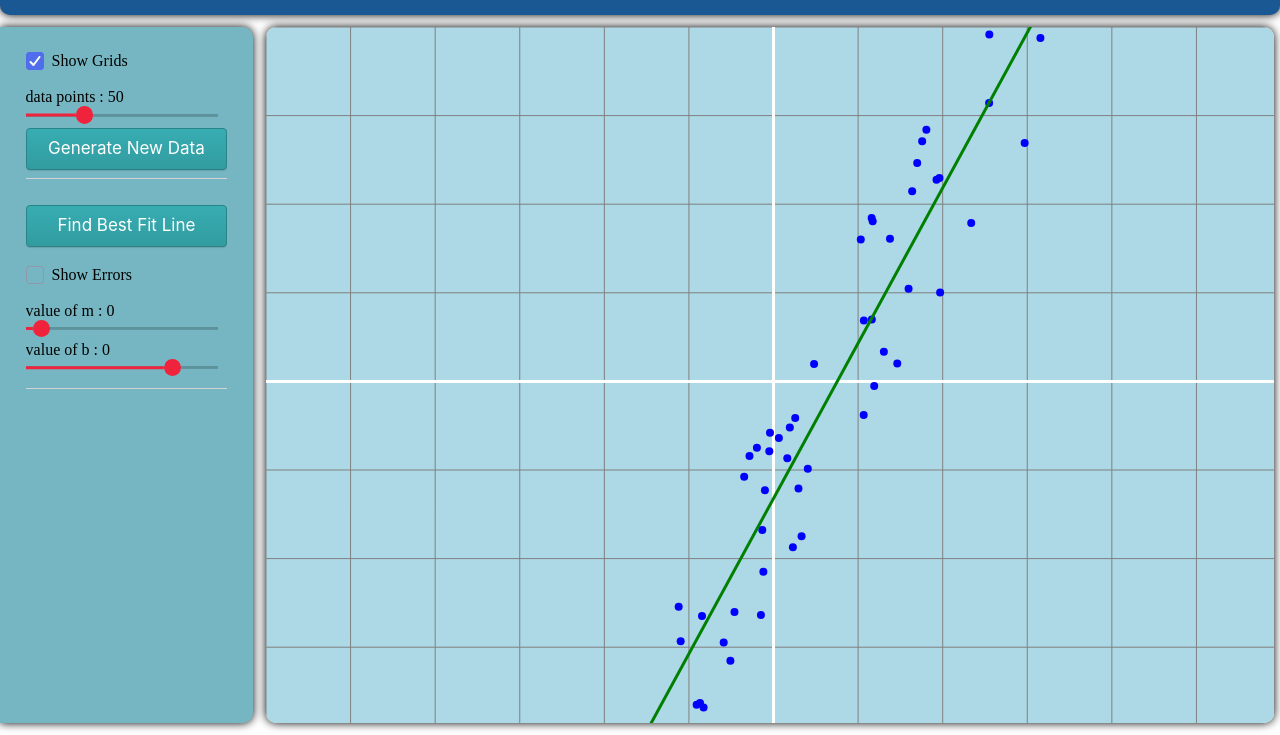
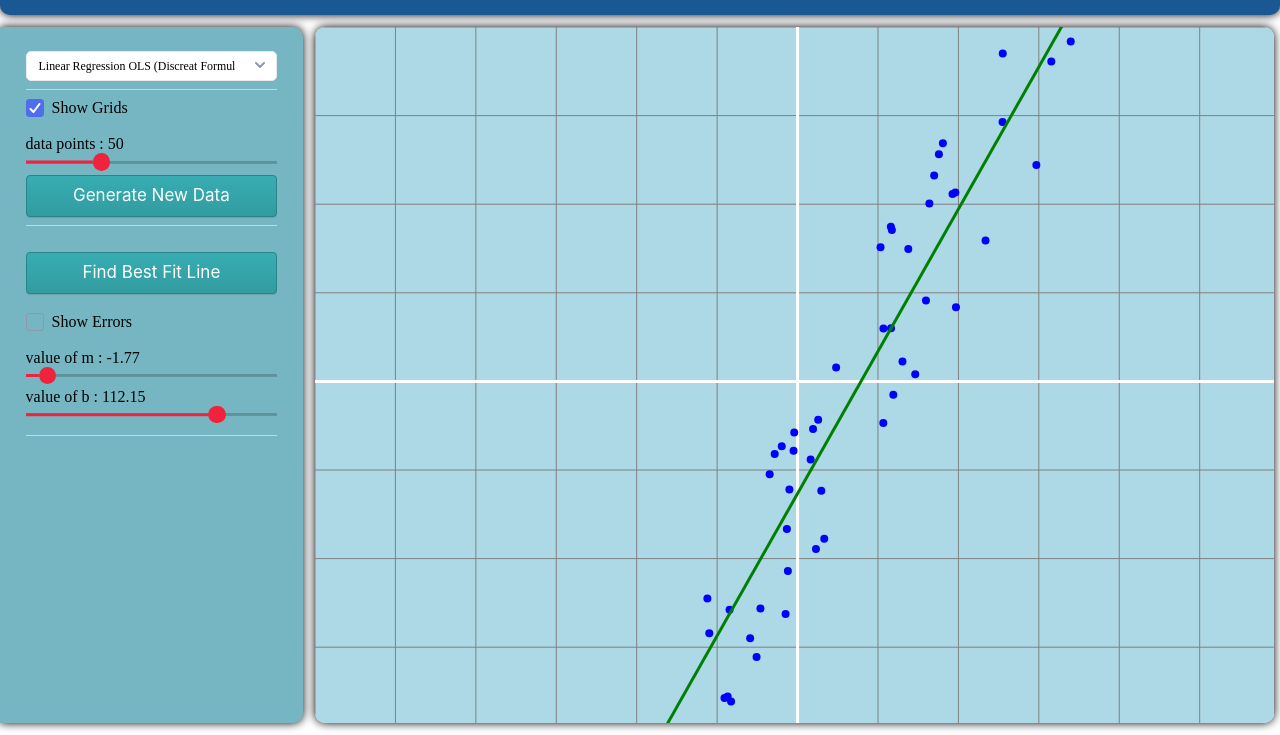
Before and after one commit to raj-neelam/Visualize-Linear-Regression, a plain HTML site: page index.html in a window 1280 px wide. Both pictures are taken after a click on the button "Find Best Fit Line". Shown: the part 65-800 px from the top of the page. Drawn offline with Linux system fonts and the light colour scheme.

Commit message:
removed all error and added the dropdown with some style

```diff
--- a/index.html
+++ b/index.html
@@ -16,6 +16,25 @@
   <div class="main_content">
 
     <aside>
+      <div class="section">
+
+        <label class="select" for="slct">
+          <select id="regresion_mode">
+            <option value="OLS">Linear Regression OLS (Discreat Formula)</option>
+            <option value="SGD">Linear Regression SGD (Gradient Decend)</option>
+            <option value="PR">Polynomial Regression (Gradient Decend)</option>
+          </select>
+          <svg>
+            <use xlink:href="#select-arrow-down"></use>
+          </svg>
+          <svg class="sprites">
+            <symbol id="select-arrow-down" viewbox="0 0 10 6">
+              <polyline points="1 1 5 5 9 1"></polyline>
+            </symbol>
+          </svg>
+        </label>
+      </div>
+
       <div class="section">
         <div class="checkbox-wrapper-46">
           <input class="inp-cbx" id="show_grid" type="checkbox" />
--- a/regressor_util.js
+++ b/regressor_util.js
@@ -74,8 +74,8 @@ export class Data{
 export class Regressor{
     constructor(c){
         this.c = c
-        this.m=0
-        this.b=0
+        this.m=(Math.random() * 2-1) * 2
+        this.b=(Math.random() * 2-1) * 100
     }
     regress(data, c){
         var sum = 0
--- a/script.js
+++ b/script.js
@@ -2,11 +2,17 @@ import { Canvas } from './canvas_util.js';
 import { Data } from './regressor_util.js';
 import { Regressor } from './regressor_util.js';
 
-var c = new Canvas(0.793, 0.886)
+var c = new Canvas(0.754, 0.886)
 
 function getFromId(id){
     return document.getElementById(id);
 }
+
+// select
+var regresion_mode = getFromId('regresion_mode')
+regresion_mode.addEventListener('input',()=>{
+    // to-do change
+})
 
 // slider
 var numberofdatapointsEmt = getFromId("numberOfDataPoints")
@@ -34,7 +40,6 @@ showError.checked=false
 
 document.addEventListener('contextmenu', event => event.preventDefault());
 
-// regressorEmt.checked=true
 datapoints_number.textContent = numberofdatapointsEmt.value
 
 function create_Grid(){
@@ -60,13 +65,13 @@ numberofdatapointsEmt.addEventListener("input", ()=>{
     var new_num = numberofdatapointsEmt.value
     data.trim(new_num)
 })
-
 val_m.addEventListener('input', ()=>{
-    val_m_show.textContent = val_m.value
+    console.log(val_m.value, typeof(val_m.value))
+    val_m_show.textContent = +val_m.value
     regressor.m = +val_m.value
 })
 val_b.addEventListener('input', ()=>{
-    val_b_show.textContent = val_b.value
+    val_b_show.textContent = +val_b.value
     regressor.b = +val_b.value
 })
 
@@ -78,21 +83,20 @@ function animate(){
     c.init()
     c.rect(0,0,c.width,c.height,0,'lightblue')
     // write from here
+    if (showGridsEmt.checked){create_Grid()}
 
-
-
-    if (showGridsEmt.checked){create_Grid()}
     if (change_data){
         change_data=false
         data = new Data(numberofdatapointsEmt.value, c)
     }
+
     if (regress){
+        regress=false
         regressor.regress(data)
-        val_m.value = regressor.m
-        val_m_show = regressor.m
-        val_b.value = regressor.b
-        val_b_show = regressor.b
-        regress=false
+        val_m.value = regressor.m.toFixed(2)
+        val_m_show.textContent = regressor.m.toFixed(2)
+        val_b.value = regressor.b.toFixed(2)
+        val_b_show.textContent = regressor.b.toFixed(2)
     }
     if (showError.checked){
         regressor.show_errors(data)
--- a/style.css
+++ b/style.css
@@ -29,7 +29,7 @@ header{
 aside{
     /* background: linear-gradient(90deg,rgb(255, 255, 255),  rgb(224, 244, 251),rgb(255, 255, 255)); */
     background-color: rgb(118, 182, 194);
-    width: 20vw;
+    width: 25vw;
     padding: 2vh 2vw;
 	border-radius: 0px 10px 10px 0px;
 	box-shadow: 0 0 10px black;
@@ -45,7 +45,7 @@ main{
 /* === range theme and appearance === */
 input[type="range"] {
 	font-size: 1.2vw;
-	width: 12.5em;
+	width: 100%;
 }
 
 input[type="range"] {
@@ -349,3 +349,59 @@ input[type="range"]:disabled::-moz-range-thumb {
 	  transform: scale(0.9);
 	}
   }
+
+
+  .select {
+	position: relative;
+	min-width: 200px;
+  }
+  .select svg {
+	position: absolute;
+	right: 12px;
+	top: calc(50% - 3px);
+	width: 10px;
+	height: 6px;
+	stroke-width: 2px;
+	stroke: #9098a9;
+	fill: none;
+	stroke-linecap: round;
+	stroke-linejoin: round;
+	pointer-events: none;
+  }
+  .select select {
+	-webkit-appearance: none;
+	padding: 7px 40px 7px 12px;
+	width: 100%;
+	border: 1px solid #e8eaed;
+	border-radius: 5px;
+	background: #fff;
+	box-shadow: 0 1px 3px -2px #9098a9;
+	cursor: pointer;
+	font-family: inherit;
+	font-size: 0.93vw;
+	transition: all 150ms ease;
+  }
+  .select select:required:invalid {
+	color: #5a667f;
+  }
+  .select select option {
+	color: #223254;
+  }
+  .select select option[value=""][disabled] {
+	display: none;
+  }
+  .select select:focus {
+	outline: none;
+	border-color: #07f;
+	box-shadow: 0 0 0 2px rgba(0,119,255,0.2);
+  }
+  .select select:hover + svg {
+	stroke: #07f;
+  }
+  .sprites {
+	position: absolute;
+	width: 0;
+	height: 0;
+	pointer-events: none;
+	user-select: none;
+  }
```
